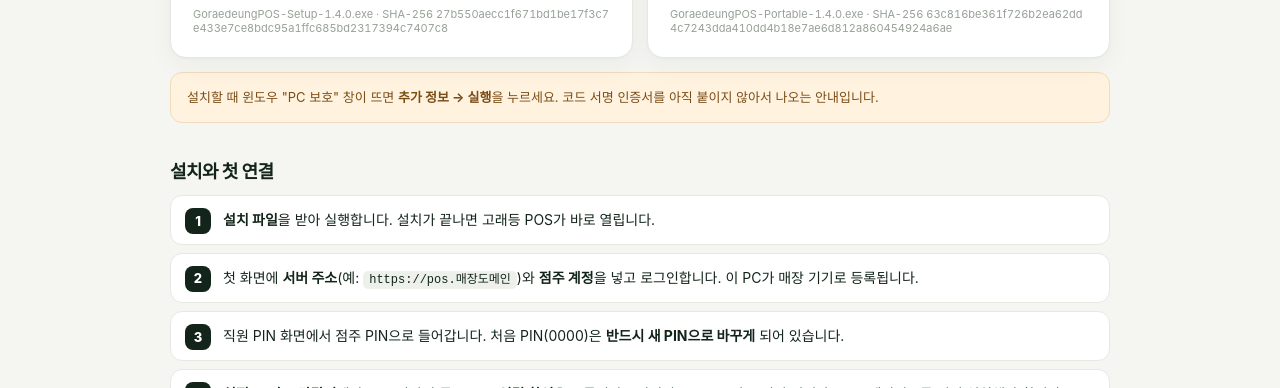
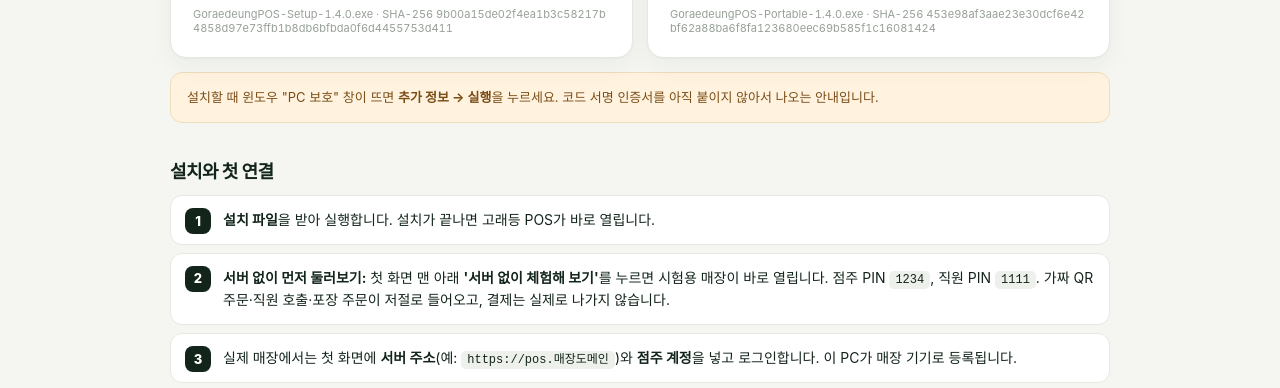
Before and after one commit to whaleguard/goraedeung-pos, a plain HTML site: page index.html in a window 1280 px wide. Shown: the part 412-800 px from the top of the page. Drawn offline with Linux system fonts and the light colour scheme; a web font is replaced by a local one.

Commit message:
POS 1.4.0 설치본 갱신 — 서버 없이 체험 모드

```diff
--- a/index.html
+++ b/index.html
@@ -54,14 +54,14 @@ footer{margin-top:40px;color:#97a097;font-size:12px}
 <h2>설치 파일</h2>
 <p>카운터 PC에 설치하는 기본 파일입니다. 시작 메뉴·바탕화면 바로가기가 생기고, 서버에 새 버전이 올라오면 자동으로 업데이트됩니다.</p>
 <a class="btn" href="https://github.com/whaleguard/goraedeung-pos/raw/main/download/GoraedeungPOS-Setup-1.4.0.exe"><svg viewBox="0 0 24 24"><path d="M12 4v11M7 10l5 5 5-5M5 20h14"/></svg>설치 파일 받기 (101MB)</a>
-<span class="meta">GoraedeungPOS-Setup-1.4.0.exe · SHA-256 27b550aecc1f671bd1be17f3c7e433e7ce8bdc95a1ffc685bd2317394c7407c8</span>
+<span class="meta">GoraedeungPOS-Setup-1.4.0.exe · SHA-256 9b00a15de02f4ea1b3c58217b4858d97e73ffb1b8db6bfbda0f6d4455753d411</span>
 </div>
 <div class="card">
 <span class="tag" style="background:#eef0eb;color:#5f6b62">설치 없이</span>
 <h2>포터블 실행 파일</h2>
 <p>설치하지 않고 바로 실행합니다. 시험용이나 설치 권한이 없는 PC에 씁니다. 자동 업데이트는 되지 않습니다.</p>
 <a class="btn ghost" href="https://github.com/whaleguard/goraedeung-pos/raw/main/download/GoraedeungPOS-Portable-1.4.0.exe"><svg viewBox="0 0 24 24"><path d="M12 4v11M7 10l5 5 5-5M5 20h14"/></svg>포터블 받기 (93MB)</a>
-<span class="meta">GoraedeungPOS-Portable-1.4.0.exe · SHA-256 63c816be361f726b2ea62dd4c7243dda410dd4b18e7ae6d812a860454924a6ae</span>
+<span class="meta">GoraedeungPOS-Portable-1.4.0.exe · SHA-256 453e98af3aae23e30dcf6e42bf62a88ba6f8fa123680eec69b585f1c16081424</span>
 </div>
 </div>
 <div class="note">설치할 때 윈도우 "PC 보호" 창이 뜨면 <b>추가 정보 → 실행</b>을 누르세요. 코드 서명 인증서를 아직 붙이지 않아서 나오는 안내입니다.</div>
@@ -69,7 +69,8 @@ footer{margin-top:40px;color:#97a097;font-size:12px}
 <h3>설치와 첫 연결</h3>
 <ol>
 <li><b>설치 파일</b>을 받아 실행합니다. 설치가 끝나면 고래등 POS가 바로 열립니다.</li>
-<li>첫 화면에 <b>서버 주소</b>(예: <code>https://pos.매장도메인</code>)와 <b>점주 계정</b>을 넣고 로그인합니다. 이 PC가 매장 기기로 등록됩니다.</li>
+<li><b>서버 없이 먼저 둘러보기:</b> 첫 화면 맨 아래 <b>'서버 없이 체험해 보기'</b>를 누르면 시험용 매장이 바로 열립니다. 점주 PIN <code>1234</code>, 직원 PIN <code>1111</code>. 가짜 QR 주문·직원 호출·포장 주문이 저절로 들어오고, 결제는 실제로 나가지 않습니다.</li>
+<li>실제 매장에서는 첫 화면에 <b>서버 주소</b>(예: <code>https://pos.매장도메인</code>)와 <b>점주 계정</b>을 넣고 로그인합니다. 이 PC가 매장 기기로 등록됩니다.</li>
 <li>직원 PIN 화면에서 점주 PIN으로 들어갑니다. 처음 PIN(0000)은 <b>반드시 새 PIN으로 바꾸게</b> 되어 있습니다.</li>
 <li><b>설정 → 카드 단말기</b>에서 'KIS 단말기'를 고르고 <b>연결 확인</b>을 누릅니다. "연결됨 · TID …"가 보이면 됩니다. (KIS 에이전트를 먼저 설치해야 합니다.)</li>
 <li><b>설정 → 프린터 / 주방 출력 경로</b>에서 프린터를 확인하고 테스트 출력합니다. 주방 출력을 맡을 PC 한 대만 '주방출력 담당'을 켭니다.</li>
```
Also changed, not shown: 2 other files.
